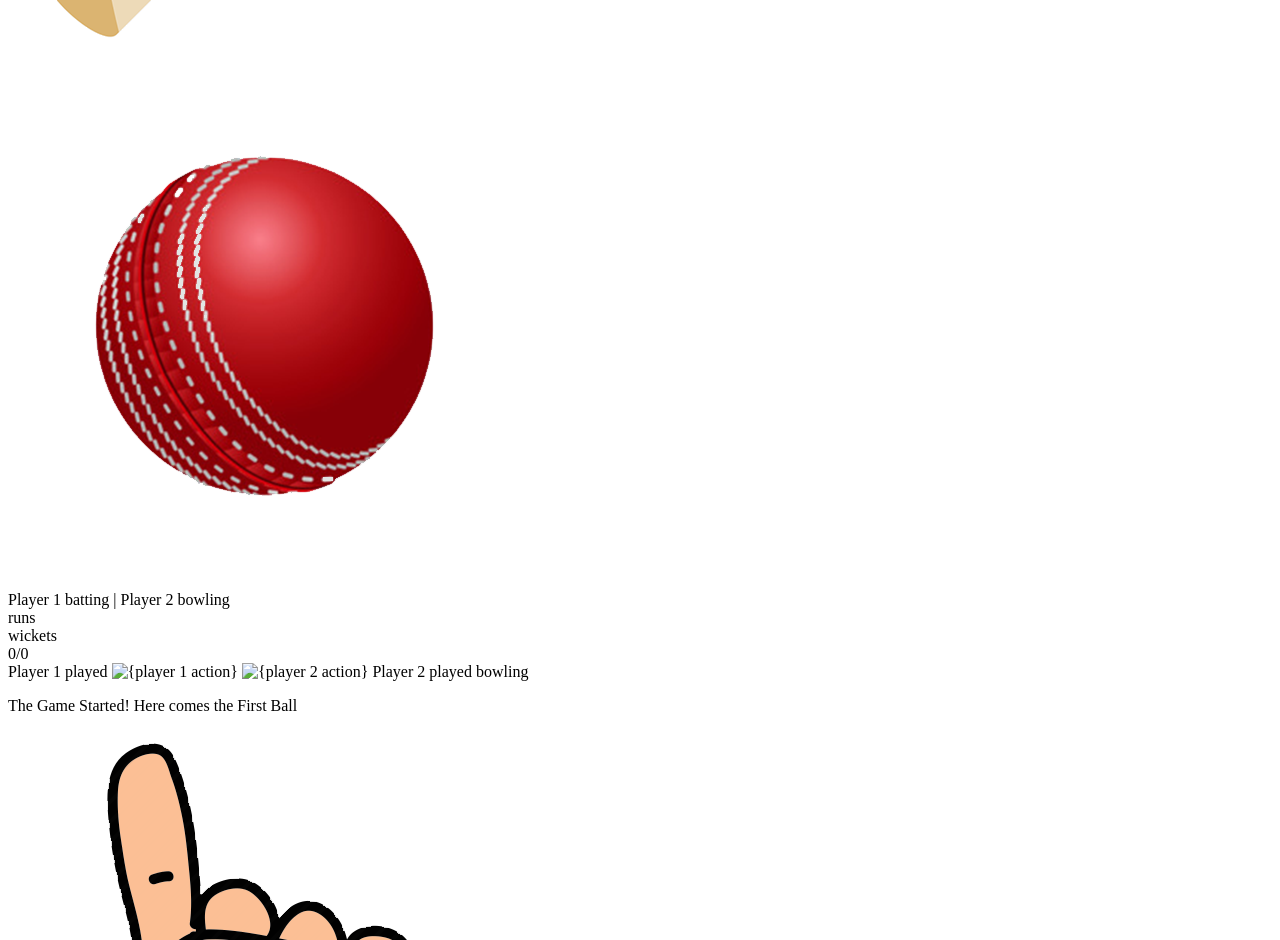
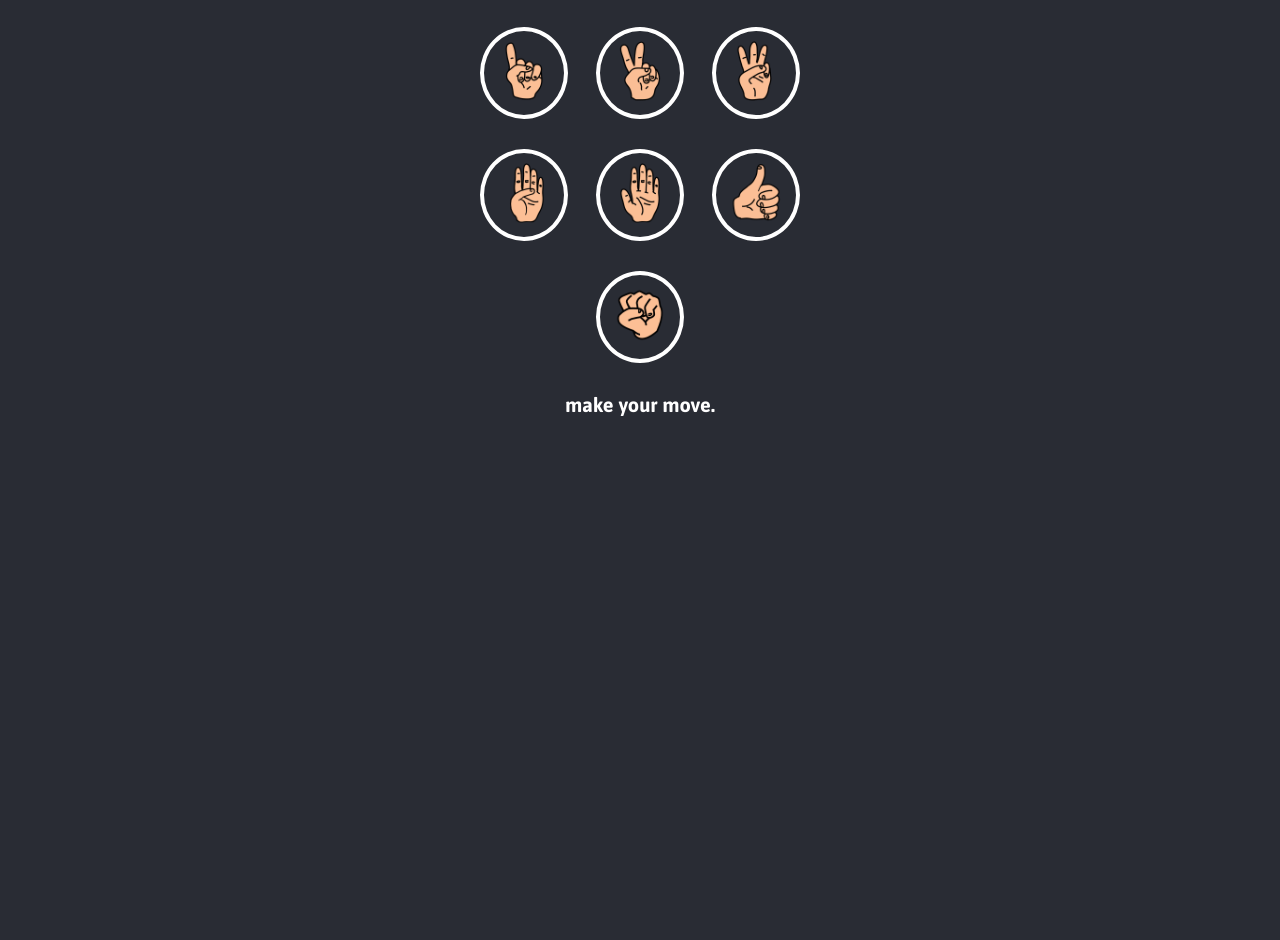
Before and after one commit to Bhargav1107/Hand-Cricket-Game, a plain HTML site: page html/main.html in a window 1280 px wide. Shown: the part 521-1461 px from the top of the page. After the commit the page ends 937 px from the top, so only its background shows below. Drawn offline with Linux system fonts and the light colour scheme.

Commit message:
v1.0.0 basic designing and styling of main.html done
* style.css completed and the basic designing and styling of main.html done.
* minor changes in main.html in accordance and needs in style.css
* all css files' naming convention changed from "styles" to "style"

```diff
--- /dev/null
+++ b/css/style.css
@@ -0,0 +1,185 @@
+/*
+ * Author: Atanu Sarkar
+ * 03/02/2020
+ *
+ * Date: 04/02/2020
+ * version: 1.0.0
+ * basic styling of the page completed
+ */
+
+ @import url('https://fonts.googleapis.com/css?family=Asap:400,500,700&display=swap');
+
+ /* All */
+ * {
+    margin: 0;
+    padding: 0;
+    box-sizing: border-box;
+ }
+
+  /* Body */
+ body {
+     background-color: #292C34;
+ }
+
+  /* Header */
+ header {
+     background: white;
+     padding: 20px;
+ }
+
+ header > h1 {
+     color: #24272E;
+     text-align: center;
+     font-family: Asap, sans-serif;
+ }
+
+  /* Status Bar */
+ .status {
+     margin: 20px auto;
+     border: 3px solid white;
+     border-radius: 4px;
+     text-align: center;
+     width: 85%;
+     color: white;
+     font-size: 46px;
+     padding: 15px 20px;
+     font-family: Asap, sans-serif;
+     position: relative;
+ }
+
+
+ #img_bat {
+     position: relative;
+     max-height: 46px;
+     top: 10px;
+     left: -30px;
+ }
+
+ #img_ball {
+     position: relative;
+     max-height: 46px;
+     top: 10px;
+     right: -30px;
+ }
+
+ /* To Remove bug of relative placement of bat & ball */
+
+ /* To Do Scoreboard */
+
+  /* Score-Card bar */
+ .score-card {
+     margin: 20px auto;
+     border: 3px solid white;
+     border-radius: 4px;
+     text-align: center;
+     width: 200px;
+     color: white;
+     font-size: 46px;
+     padding: 15px 20px;
+     font-family: Asap, sans-serif;
+     position: relative;
+ }
+
+ .card-badge {
+     background: #e25840;
+     color: white;
+     font-size: 14px;
+     padding: 2px 10px;
+     font-family: Asap sans-serif;
+ }
+
+ #runs-label {
+     position: absolute;
+     top: 30px;
+     left: -25px;
+ }
+
+ #wickets-label {
+     position: absolute;
+     top: 30px;
+     right: -30px;
+ }
+
+
+ #overs {
+    width: 50%;
+    background: #909090;
+    color: white;
+    font-size: 14px;
+    padding: 2px 10px;
+    font-family: Asap sans-serif;
+    position: absolute;
+    bottom: -24px;
+    right: 0;
+ }
+
+ #target {
+     width: 50%;
+     background: #909090;
+     color: white;
+     font-size: 14px;
+     padding: 2px 10px;
+     font-family: Asap sans-serif;
+     position: absolute;
+     bottom: -48px;
+     right: 0;
+     visibility: hidden;
+ }
+
+/* Who played what... and the result of that action */
+.results {
+     margin-top: 50px;
+     font-size: 40px;
+     color: white;
+     text-align: center;
+}
+
+.results-disp {
+     margin: 20px;
+     padding: 15px 15px;
+     font-family: Asap, sans-serif;
+     visibility: hidden;
+}
+
+.results > p {
+     margin: 15px auto;
+     padding: 15px 15px;
+     text-align: center;
+     /* font-weight: bold; */
+     font-family: Asap, sans-serif;
+}
+
+
+/* Choices for Game Play */
+.hand {
+     max-height: 60px;
+     max-width: 60px;
+}
+
+.Choices {
+     margin: 30px 0;
+     text-align: center;
+}
+
+.choice {
+     border: 4px solid white;
+     border-radius: 50%;
+     margin: 0 12px;
+     padding: 10px;
+     display: inline-block;
+     transition: all 0.3s ease;
+}
+
+.choice:hover {
+     cursor: pointer;
+     background: #3c404a;
+}
+
+/* Display "Make Your Move" */
+#action-message {
+    text-align: center;
+    color: white;
+    font-size: 20px;
+    font-weight: bold;
+    font-family: Asap, sans-serif;
+}
--- a/css/toss_styles.css
+++ /dev/null
@@ -1,4 +0,0 @@
-/*
- * Author: Atanu Sarkar
- * 03/02/2020
- */
--- a/html/main.html
+++ b/html/main.html
@@ -13,6 +13,7 @@
     <meta charset="UTF-8">
     <meta name="viewport" content="width=device-width, initial-scale=1.0">
     <title>Hand Cricket Game</title>
+    <link rel="stylesheet" href="../css/style.css">
 </head>
 <body>
     <!-- HEADER BAR -->
@@ -22,16 +23,11 @@
 
     <!-- STATUS BAR -->
     <div class="status">
-        <div id="bat" class="status-badge">
-            <img src="../resources/images/cricket-bat.png" alt="Bat image">
-        </div>
-        <div id="ball" class="status-badge">
-            <img src="../resources/images/cricket-ball.png" alt="Ball image">
-        </div>
-        <span class="status-name" id="p1-name">Player 1</span>
-        batting |
-        <span class="status-name" id="p2-name">Player 2</span>
-        bowling
+        <img src="../resources/images/cricket-bat.png" alt="Bat image" id="img_bat">
+        <span class="status-txt" id="p1-name">Player 1</span>
+        <span class="status-txt" id="status_center_text">batting&nbsp&nbsp|&nbsp&nbspbowling</span>
+        <span class="status-txt" id="p2-name">Player 2</span>
+        <img src="../resources/images/cricket-ball.png" alt="Ball image" id="img_ball">
     </div>
 
     <!-- FULL SCORE BOARD and TARGET RUNS, OVERS(to-do later) or FIRST BAT -->
@@ -44,54 +40,59 @@
         <div id="runs-label" class="card-badge">runs</div>
         <div id="wickets-label" class="card-badge">wickets</div>
         <span id="score">0</span>/<span id="wickets">0</span>
+        <div class="score-card-footer">
+            <p id="overs">Overs: 0.0</p>
+            <p id="target">Target: Nil</p>
+        </div>
+
     </div>
 
     <!-- Who played what... and the result of that action -->
     <div class="results">
-        <div>
-            <span class="status-name" id="p1-name">Player 1 played</span>
-            <span class="display-action" id="p1-action"><img src="" alt="{player 1 action}"></span>
-            <span class="display-action" id="p2-action"><img src="" alt="{player 2 action}"></span>
-            <span class="status-name" id="p2-name">Player 2 played</span>
-        bowling
+        <div class="results-disp">
+            <span class="result-txt" id="p1-name">Player 1 played</span>
+            <span class="result-img" id="p1-action"><img src="" alt=""></span>
+            <span class="result-txt"> vs </span>
+            <span class="result-img" id="p2-action"><img src="" alt=""></span>
+            <span class="result-txt" id="p2-name">Player 2 played</span>
         </div>
-        <p>The Game Started! Here comes the First Ball</p>
+        <p>The Game Started! Make your first move!</p>
     </div>
 
     <!-- Choices for Game Play-->
     <!-- Row 1 -->
-    <div class="Choices-Row-1">
+    <div class="Choices">
         <div class="choice" id="hand1">
-            <img src="../resources/images/hand-with-one-finger.png" alt="1">
+            <img class="hand" src="../resources/images/hand-with-one-finger.png" alt="1">
         </div>
         <div class="choice" id="hand2">
-            <img src="../resources/images/hand-with-two-finger.png" alt="2">
+            <img class="hand" src="../resources/images/hand-with-two-finger.png" alt="2">
         </div>
         <div class="choice" id="hand3">
-            <img src="../resources/images/hand-with-three-finger.png" alt="3">
+            <img class="hand" src="../resources/images/hand-with-three-finger.png" alt="3">
         </div>
     </div>
     <!-- Row 2 -->
-    <div class="Choices-Row-2">
+    <div class="Choices">
         <div class="choice" id="hand4">
-            <img src="../resources/images/hand-with-four-finger.png" alt="4">
+            <img class="hand" src="../resources/images/hand-with-four-finger.png" alt="4">
         </div>
         <div class="choice" id="hand5">
-            <img src="../resources/images/hand-with-five-finger.png" alt="5">
+            <img class="hand" src="../resources/images/hand-with-five-finger.png" alt="5">
         </div>
         <div class="choice" id="hand6">
-            <img src="../resources/images/hand-with-thumb-finger.png" alt="6">
+            <img class="hand" src="../resources/images/hand-with-thumb-finger.png" alt="6">
         </div>
     </div>
     <!-- Row 3 -->
-    <div class="Choices-Row-3">
+    <div class="Choices">
         <div class="choice" id="hand0">
-            <img src="../resources/images/hand-with-zero-finger.png" alt="0">
+            <img class="hand" src="../resources/images/hand-with-zero-finger.png" alt="0">
         </div>
     </div>
 
     <!-- Display "Make Your Move"-->
-    <p id="action-message">Make your move...</p>
+    <p id="action-message">make your move.</p>
 
 </body>
 </html>
```
Also changed, not shown: css/index_style.css (renamed from css/index_styles.css), css/toss_style.css (renamed from css/styles.css).
